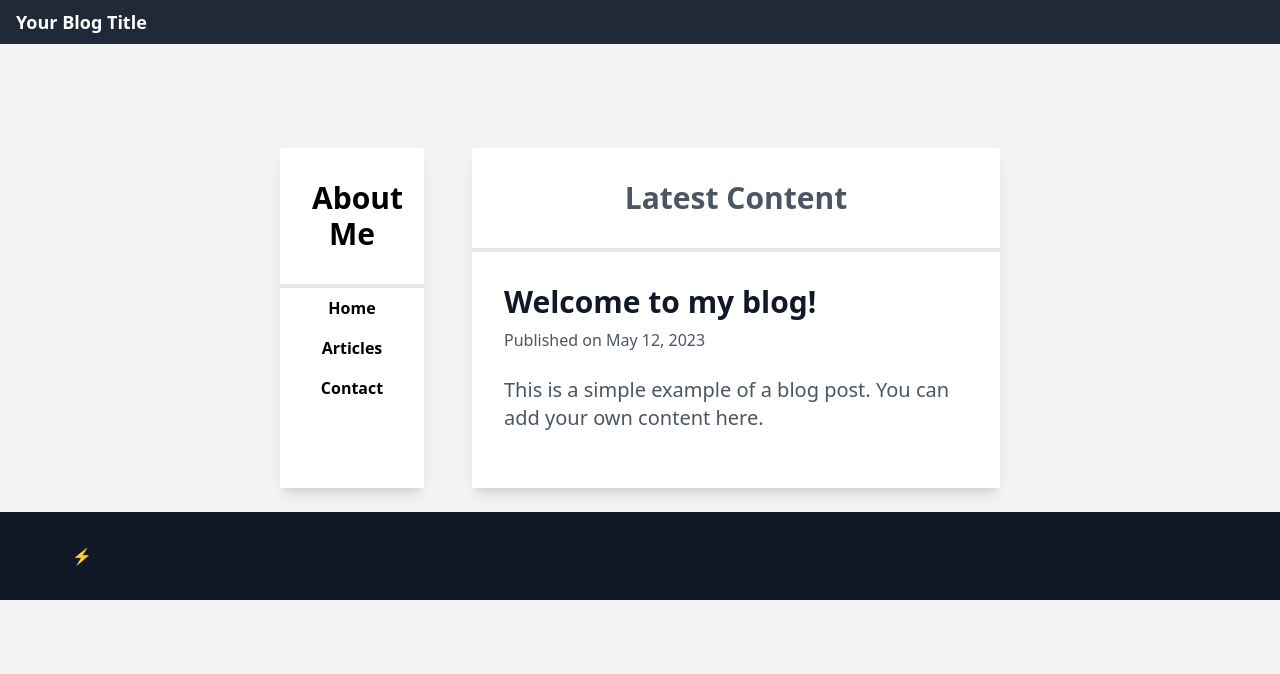
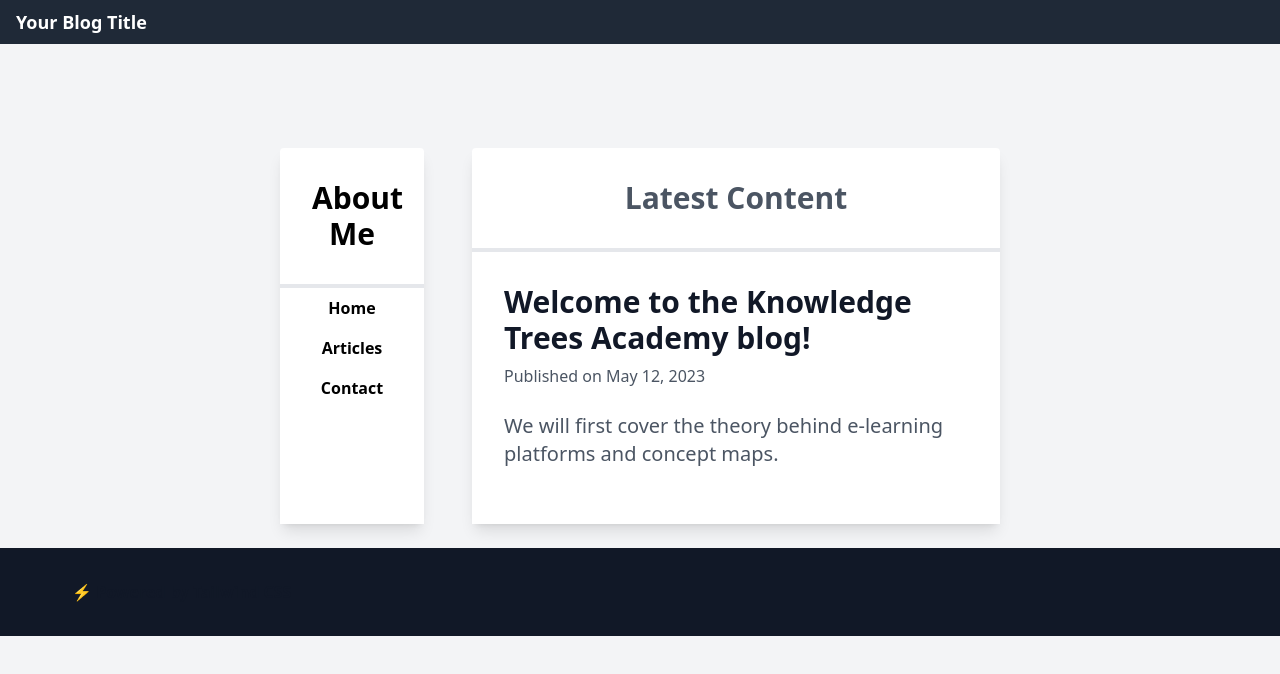
Before and after one commit to knowledgetreesacademy/knowledgetreesacadem, a website built with Vite: page index.html in a window 1280 px wide. Built offline with nearby package versions, Linux system fonts and the light colour scheme.

Commit message:
complete tailwind

```diff
--- a/index.html
+++ b/index.html
@@ -35,9 +35,9 @@
                         Latest Content
                     </div>
                     <div class="p-8 text-xl">
-                        <h1 class="font-bold font-sans break-normal text-gray-900 pb-2 text-2xl md:text-3xl">Welcome to my blog!</h1>
+                        <h1 class="font-bold font-sans break-normal text-gray-900 pb-2 text-2xl md:text-3xl">Welcome to the Knowledge Trees Academy blog!</h1>
                         <p class="text-sm md:text-base font-normal text-gray-600">Published on May 12, 2023</p>
-                        <p class="py-6">This is a simple example of a blog post. You can add your own content here.</p>
+                        <p class="py-6">We will first cover the theory behind e-learning platforms and concept maps.</p>
                     </div>
                 </div>
             </div>
```
